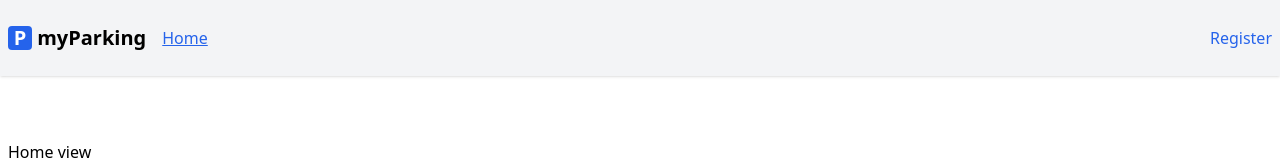
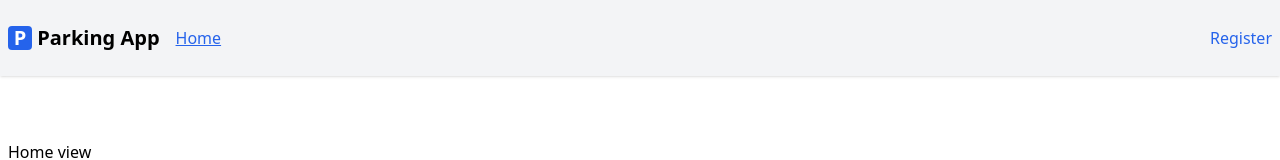
Before and after one commit to yuvraj-timalsina/car-parking-app-frontend, a Vue app: page / in a window 1280 px wide. Shown: the top 160 px of the page. Built offline with nearby package versions, Linux system fonts and the light colour scheme.

Commit message:
App Name

```diff
--- a/src/App.vue
+++ b/src/App.vue
@@ -13,7 +13,7 @@ import { RouterLink, RouterView } from "vue-router";
             >
               P
             </div>
-            myParking
+            Parking App
           </h2>
           <RouterLink class="router-link" :to="{ name: 'home' }">
             Home
```
